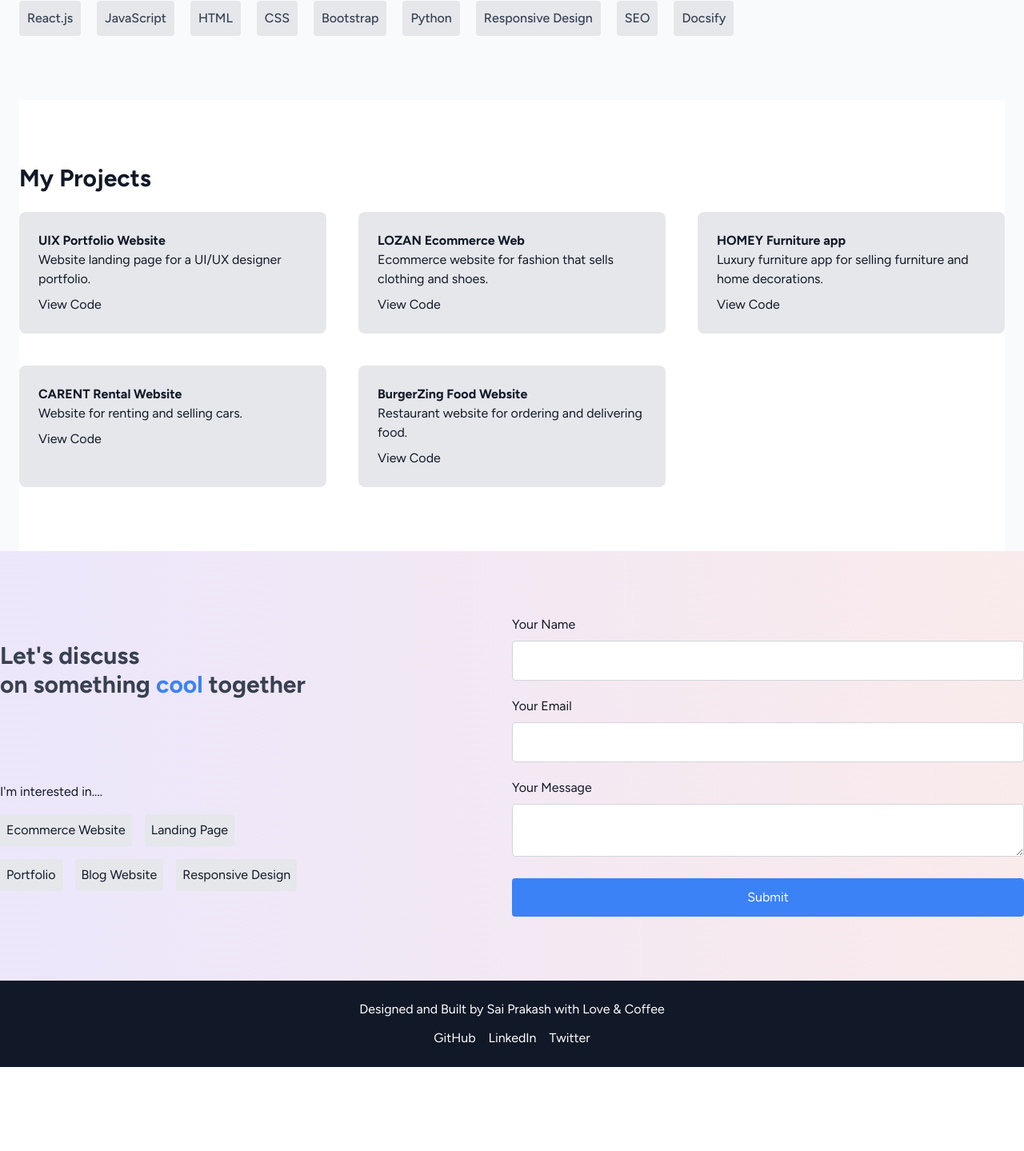
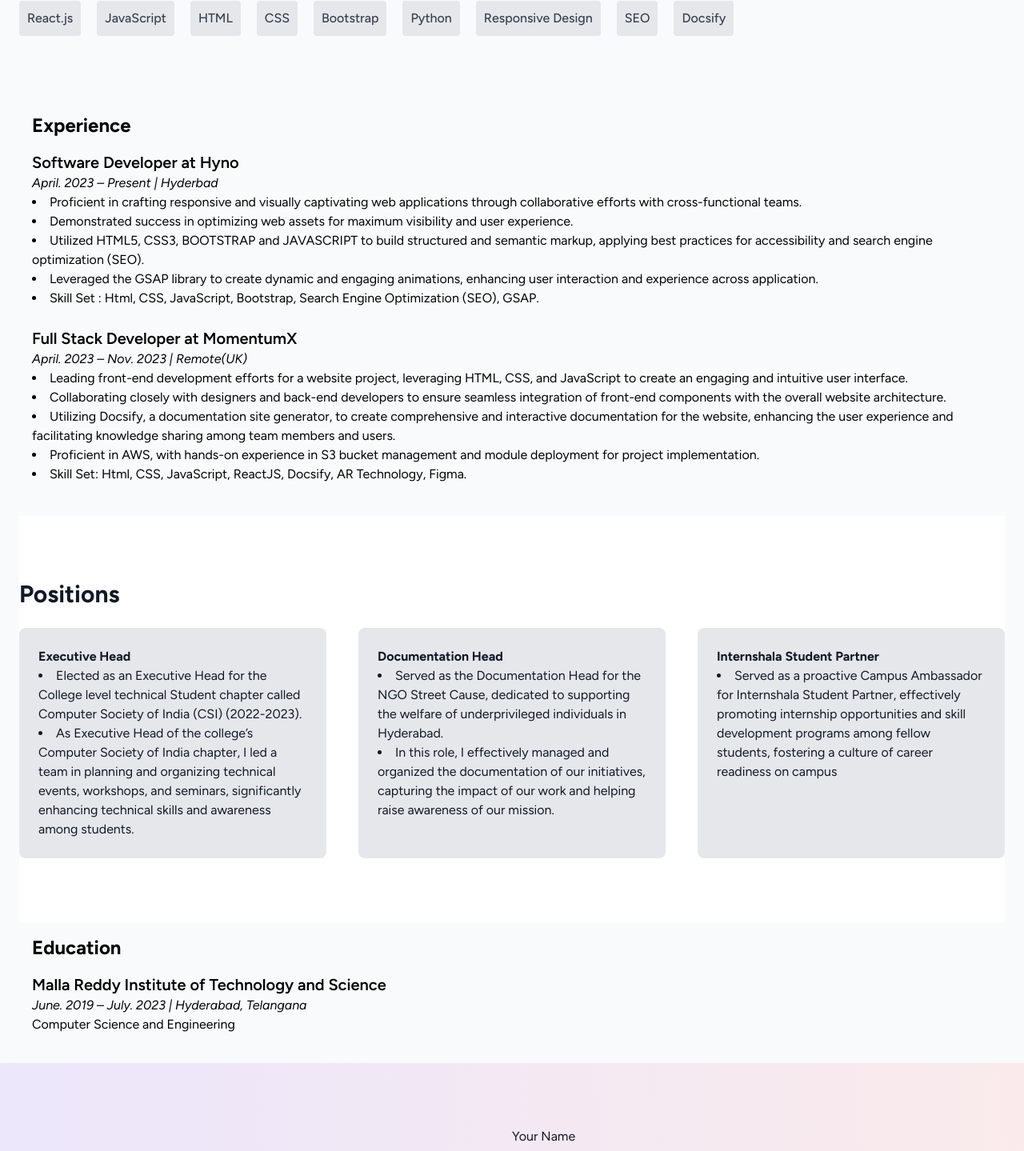
Before and after one commit to Aravind505-stack/My_Portfolio, a React (Create React App) app: page / in a window 1280 px wide. Shown: the part 1278-2717 px from the top of the page at 80% size. Before the commit the page ends 2612 px from the top, so only its background shows below. Built offline with nearby package versions, Linux system fonts and the light colour scheme.

Commit message:
Initial commit

```diff
--- a/src/Components/Pages/Home.jsx
+++ b/src/Components/Pages/Home.jsx
@@ -15,7 +15,11 @@ const Home = () => {
       <main className="container mx-auto px-6">
         <Hero />
         <About />
+        <Experience />
         <Projects />
+
+        <Education />
+
 
       </main>
       <Contact />
--- a/src/Components/UI/Education.jsx
+++ b/src/Components/UI/Education.jsx
@@ -2,12 +2,12 @@ import React from 'react';
 
 const Education = () => {
   return (
-    <section className="p-4">
+    <section className="p-4 mb-5">
       <h2 className="text-2xl font-bold mb-4">Education</h2>
       <div>
-        <h3 className="text-xl font-semibold">Rajiv Gandhi University of Knowledge Technologies</h3>
-        <p className="italic">Aug. 2017 – Aug. 2021 | YSR Kadapa, Andhra Pradesh</p>
-        <p>Civil Engineering</p>
+        <h3 className="text-xl font-semibold">Malla Reddy Institute of Technology and Science</h3>
+        <p className="italic">June. 2019 – July. 2023 | Hyderabad, Telangana</p>
+        <p>Computer Science and Engineering</p>
       </div>
     </section>
   );
--- a/src/Components/UI/Experience.jsx
+++ b/src/Components/UI/Experience.jsx
@@ -3,53 +3,35 @@ import React from 'react';
 const experiences = [
   {
     company: "Hyno",
-    role: "Frontend Developer",
-    duration: "Jul. 2022 – Present",
+    role: "Software Developer",
+    duration: "April. 2023 – Present",
     location: "Hyderbad",
     tasks: [
-      "Developed the entire frontend application using React, React Storybook, and Tailwind CSS.",
-      "Ensured the website was fully responsive, adapting to various devices and screen sizes based on company requirements.",
-      "Implemented a front design system, including buttons, fonts, and colors, to maintain consistent typography and design across the website.",
-      "Explored and utilized Tailwind CSS to enhance the website’s design and responsiveness.",
-      "Demonstrated familiarity with RESTful APIs and their integration.",
-      "Applied knowledge of modern authorization mechanisms, such as JSON Web Token (JWT)."
+      "Proficient in crafting responsive and visually captivating web applications through collaborative efforts with cross-functional teams.",
+      "Demonstrated success in optimizing web assets for maximum visibility and user experience.",
+      "Utilized HTML5, CSS3, BOOTSTRAP and JAVASCRIPT to build structured and semantic markup, applying best practices for accessibility and search engine optimization (SEO).",
+      "Leveraged the GSAP library to create dynamic and engaging animations, enhancing user interaction and experience across application.",
+      "Skill Set : Html, CSS, JavaScript, Bootstrap, Search Engine Optimization (SEO), GSAP."
     ]
   },
   {
-    company: "Hyno",
-    role: "Associate Software Engineer",
-    duration: "Jul. 2024 – Present",
-    location: "Hyderbad",
+    company: "MomentumX",
+    role: "Full Stack Developer",
+    duration: "April. 2023 – Nov. 2023",
+    location: "Remote(UK)",
     tasks: [
-      "Developed the entire frontend application for the website using HTML, CSS, Bootstrap, and JavaScript.",
-      "Ensured the website was fully responsive, adapting to different devices and screen sizes, based on company requirements.",
-      "Implemented SEO best practices, writing code with appropriate SEO tags.",
-      "Developed consistent typography and maintained design consistency across the website.",
-      "Significantly increased the website’s SEO score from a very low initial score to 95%.",
-      "Explored and utilized Bootstrap to enhance the website’s design and responsiveness.",
-      "Utilized REST APIs to display dynamic data on the website.",
-      "Optimized the code for better performance and maintainability."
-    ]
-  },
-  {
-    company: "Plover",
-    role: "Frontend Developer",
-    duration: "Feb. 2023 – Feb. 2024",
-    location: "Hyderbad",
-    tasks: [
-      "Developed the entire frontend application for a remote jobs website using Next.js, ensuring a seamless and responsive user interface.",
-      "Created and implemented filters to enhance the user experience, allowing for efficient job searching and sorting.",
-      "Utilized REST APIs to fetch, edit, and update data from the backend.",
-      "Implemented a CV generator feature, enabling users to create and download professional resumes.",
-      "Collaborated with backend developers to integrate frontend with backend services.",
-      "Developed authentication features, including Google OAuth and manual login, ensuring secure access for users."
+      "Leading front-end development efforts for a website project, leveraging HTML, CSS, and JavaScript to create an engaging and intuitive user interface.",
+      "Collaborating closely with designers and back-end developers to ensure seamless integration of front-end components with the overall website architecture.",
+      "Utilizing Docsify, a documentation site generator, to create comprehensive and interactive documentation for the website, enhancing the user experience and facilitating knowledge sharing among team members and users.",
+      "Proficient in AWS, with hands-on experience in S3 bucket management and module deployment for project implementation.",
+      "Skill Set: Html, CSS, JavaScript, ReactJS, Docsify, AR Technology, Figma."
     ]
   }
 ];
 
 const Experience = () => {
   return (
-    <section className="p-4">
+    <section id="experience" className="p-4">
       <h2 className="text-2xl font-bold mb-4">Experience</h2>
       {experiences.map((exp, index) => (
         <div key={index} className="mb-6">
--- a/src/Components/UI/Footer.jsx
+++ b/src/Components/UI/Footer.jsx
@@ -1,14 +1,15 @@
 import React from 'react';
+import { FaGithub, FaLinkedin, FaTwitter } from 'react-icons/fa';
 
 const Footer = () => {
   return (
     <footer className="bg-gray-900 text-white text-center py-6">
       <div className="container mx-auto">
-        <p>Designed and Built by Sai Prakash with Love & Coffee</p>
+        <p>Built with Code and Creativity by Aravind Busarapu</p>
         <div className="flex justify-center space-x-4 mt-3">
-          <a href="#" className="hover:underline">GitHub</a>
-          <a href="#" className="hover:underline">LinkedIn</a>
-          <a href="#" className="hover:underline">Twitter</a>
+          <a href="https://github.com/Aravind505-stack?tab=repositories" className="hover:underline"><FaGithub size={24} /></a>
+          <a href="https://www.linkedin.com/in/aravind-busarapu-41389a1a3/" className="hover:underline"><FaLinkedin size={24} /></a>
+          <a href="https://x.com/BusarapuAravin1" className="hover:underline"><FaTwitter size={24} /></a>
         </div>
       </div>
     </footer>
--- a/src/Components/UI/Header.jsx
+++ b/src/Components/UI/Header.jsx
@@ -6,8 +6,9 @@ import Logo from '../../Images/Responsive_Web_Design_Logo.png'
 const navigation = [
   { name: "Home", href: "#", current: true },
   { name: "About", href: "#About", current: false },
-  { name: "Projects", href: "#Projects", current: false },
-  { name: "Contact", href: "#Contact", current: false },
+  { name: "Experience", href: "#experience", current: false },
+  { name: "Positions", href: "#projects", current: false },
+
 ];
 
 export default function Example() {
--- a/src/Components/UI/Projects.jsx
+++ b/src/Components/UI/Projects.jsx
@@ -1,28 +1,59 @@
 import React from 'react';
 
 const projects = [
-  { title: "UIX Portfolio Website", description: "Website landing page for a UI/UX designer portfolio.", codeLink: "#" },
-  { title: "LOZAN Ecommerce Web", description: "Ecommerce website for fashion that sells clothing and shoes.", codeLink: "#" },
-  { title: "HOMEY Furniture app", description: "Luxury furniture app for selling furniture and home decorations.", codeLink: "#" },
-  { title: "CARENT Rental Website", description: "Website for renting and selling cars.", codeLink: "#" },
-  { title: "BurgerZing Food Website", description: "Restaurant website for ordering and delivering food.", codeLink: "#" },
+  {
+    title: "Executive Head",
+    description: (
+      <ul className="list-disc list-inside">
+        <li>Elected as an Executive Head for the College level technical Student chapter called Computer Society of India (CSI) (2022-2023).</li>
+        <li>As Executive Head of the college’s Computer Society of India chapter, I led a team in planning and organizing technical events, workshops, and seminars, significantly enhancing technical skills and awareness among students.</li>
+      </ul>
+    ),
+  },
+
+  {
+    title: "Documentation Head",
+    description: (
+      <ul className="list-disc list-inside">
+        <li>Served as the Documentation Head for the NGO Street Cause, dedicated to supporting the welfare of underprivileged
+        individuals in Hyderabad.</li>
+        <li> In this role, I effectively managed and organized the documentation of our initiatives,
+        capturing the impact of our work and helping raise awareness of our mission.</li>
+      </ul>
+    ),
+  },
+  {
+    title: "Internshala Student Partner",
+    description: (
+      <ul className="list-disc list-inside">
+        <li>Served as a proactive Campus Ambassador for Internshala Student Partner, effectively promoting internship
+opportunities and skill development programs among fellow students, fostering a culture of career readiness on
+campus</li>
+
+      </ul>
+    ),
+  },
+
+  // Other project entries can be added here
+  // { title: "LOZAN Ecommerce Web", description: "Ecommerce website for fashion that sells clothing and shoes.", codeLink: "#" },
+  // { title: "HOMEY Furniture app", description: "Luxury furniture app for selling furniture and home decorations.", codeLink: "#" },
+  // { title: "CARENT Rental Website", description: "Website for renting and selling cars.", codeLink: "#" },
+  // { title: "BurgerZing Food Website", description: "Restaurant website for ordering and delivering food.", codeLink: "#" },
 ];
 
 const Projects = () => {
   return (
     <section id="projects" className="bg-white text-gray-900 py-20">
-
-      <h2 className="text-3xl font-bold mb-6">My Projects</h2>
+      <h2 className="text-3xl font-bold mb-6">Positions</h2>
       <div className="grid grid-cols-1 md:grid-cols-2 lg:grid-cols-3 gap-10">
         {projects.map((project, index) => (
           <div key={index} className="bg-gray-200 p-6 rounded-lg">
             <h3 className="font-bold">{project.title}</h3>
-            <p>{project.description}</p>
-            <a href={project.codeLink} className="text-purple-700 hover:underline mt-2 block">View Code</a>
+            {project.description}
+            {/* <a href={project.codeLink} className="text-purple-700 hover:underline mt-2 block">View Code</a> */}
           </div>
         ))}
       </div>
-
     </section>
   );
 };
```
Also changed, not shown: 1 other file (tests, documents, lock files or other folders).
